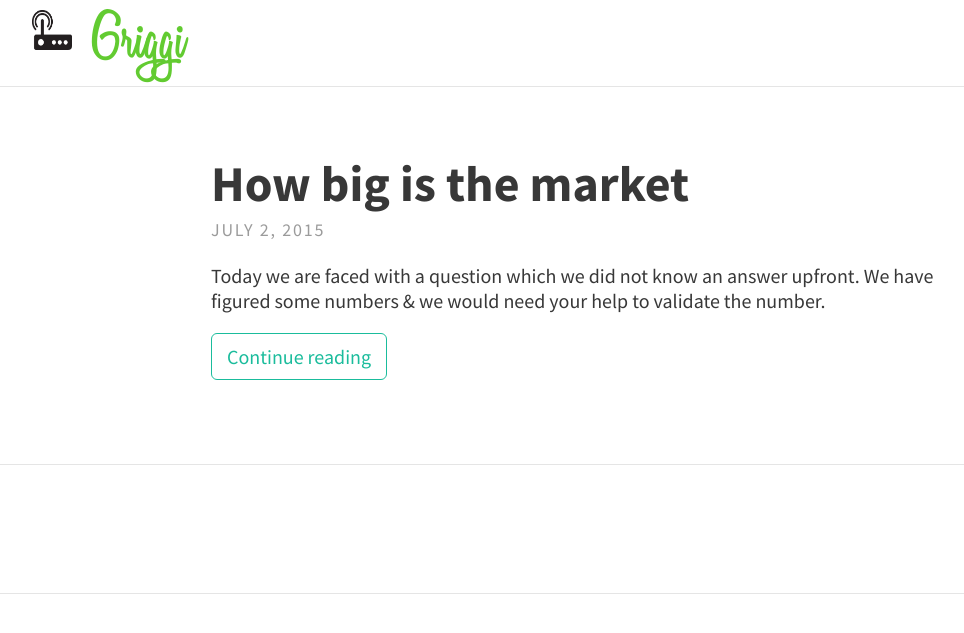
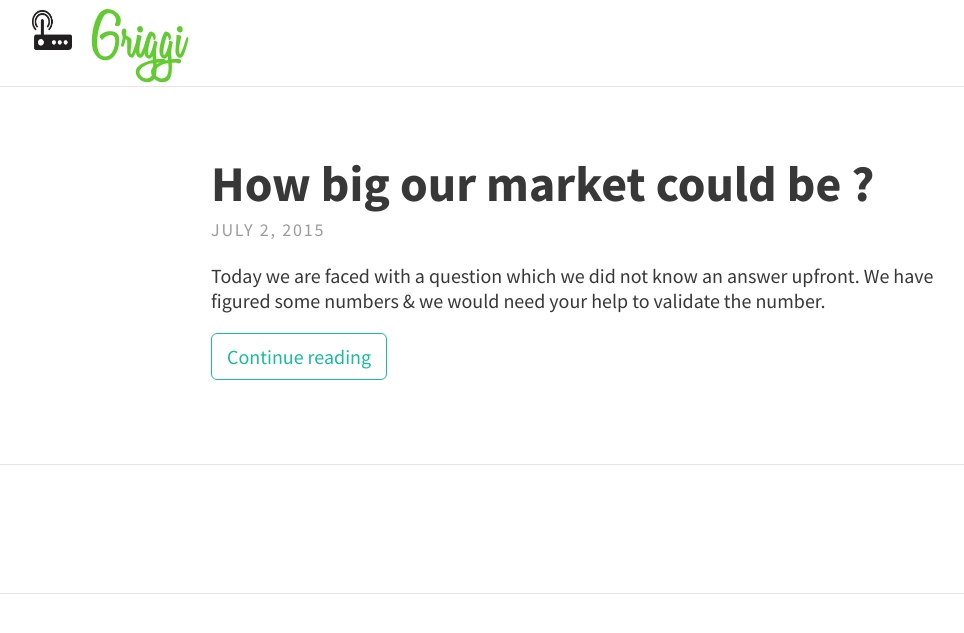
Before and after one commit to aura-website/aura-website.github.io, a Jekyll site: the page built from blog/index.html, in a window 1280 px wide. Shown: the top 633 px of the page, without its empty margins (45-1009 px from the left). Built offline with Jekyll 4.4.1, drawn with Linux system fonts in a browser that asks for light colours; nearby versions of some CDN libraries; the list of posts is cut into pages by our own code; comment, search, counter and statistics services are not loaded.

```diff
--- a/_posts/2015-07-02-market-size.md
+++ b/_posts/2015-07-02-market-size.md
@@ -1,6 +1,6 @@
 ---
 layout: post
-title: How big is the market
+title: How big our market could be ?
 excerpt: Today we are faced with a question which we did not know an answer upfront. We have figured some numbers & we would need your help to validate the number.
 ---
 <p style="text-align:center">
```
